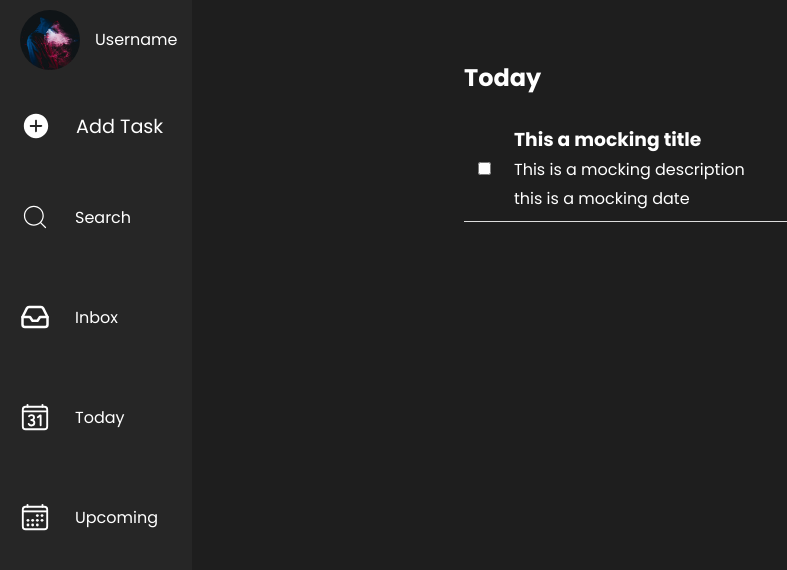
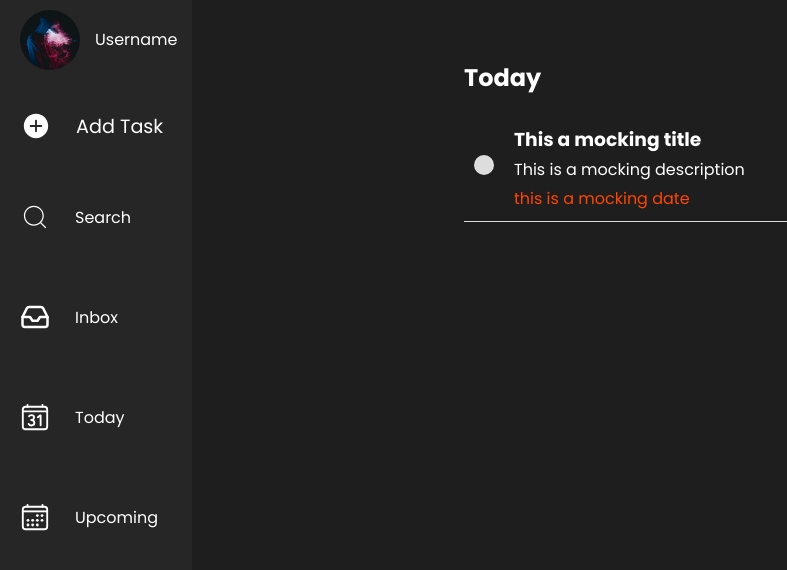
Before and after one commit to notdanielrojas/next-to-do-list, a Next.js app: page / in a window 1280 px wide. Shown: the top 570 px of the page, without its empty margins (0-787 px from the left). Built offline with nearby package versions, Linux system fonts and the light colour scheme.

Commit message:
checkbox updated

```diff
--- a/app/page.tsx
+++ b/app/page.tsx
@@ -9,7 +9,8 @@ export default function Home() {
       <div className={styles.taskItemContainer}>
         <li className={styles.taskItem}>
           <div className={styles.checkboxContainer}>
-            <input type='checkbox' />
+            <input type='checkbox' id='task1' className={styles.checkbox} />
+            <label htmlFor='task1' className={styles.customCheckbox}></label>
           </div>
           <div className={styles.taskInfo}>
             <h3>This a mocking title</h3>
--- a/app/styles/today.module.css
+++ b/app/styles/today.module.css
@@ -3,9 +3,11 @@
 }
 
 .titleContainer {
+
 }
 
 .title {
+
 }
 
 .taskItemContainer {
@@ -23,8 +25,44 @@
 }
 
 .checkboxContainer {
-  display: flex;
-  flex-direction: column;
+  position: relative;
+}
+
+.checkbox {
+  opacity: 0;
+  position: absolute;
+}
+
+.customCheckbox {
+  width: 20px;
+  height: 20px;
+  background-color: #ddd;
+  border-radius: 50%;
+  display: inline-block;
+  cursor: pointer;
+  position: relative;
+  transition: background-color 0.3s;
+}
+
+.checkbox:checked + .customCheckbox {
+  background-color: #4caf50;
+}
+
+.customCheckbox::after {
+  content: "";
+  position: absolute;
+  top: 50%;
+  left: 50%;
+  width: 10px;
+  height: 10px;
+  background-color: white;
+  border-radius: 50%;
+  transform: scale(0) translate(-50%, -50%);
+  transition: transform 0.2s ease;
+}
+
+.checkbox:checked + .customCheckbox::after {
+  transform: scale(1) translate(-50%, -50%);
 }
 
 .taskInfo {
@@ -38,3 +76,7 @@
   border-top: 1px solid #ddd;
   margin: 1rem 0;
 }
+
+.spamDate {
+    color: orangered;
+}
```
